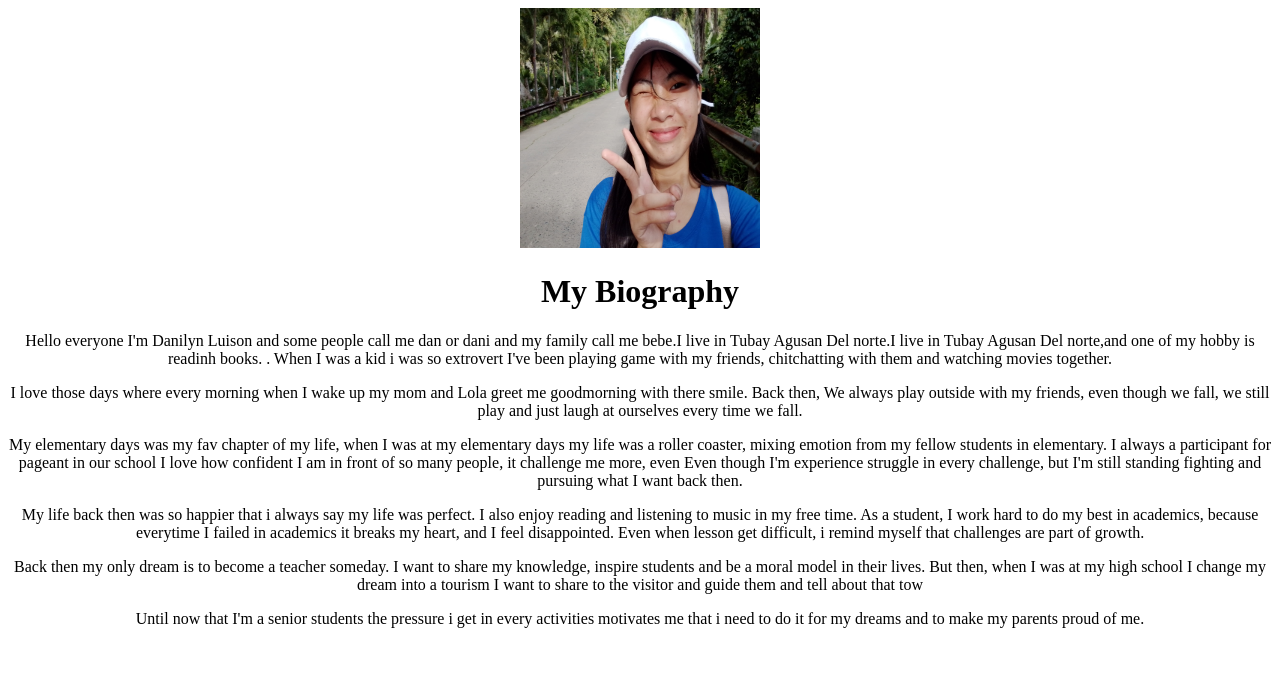
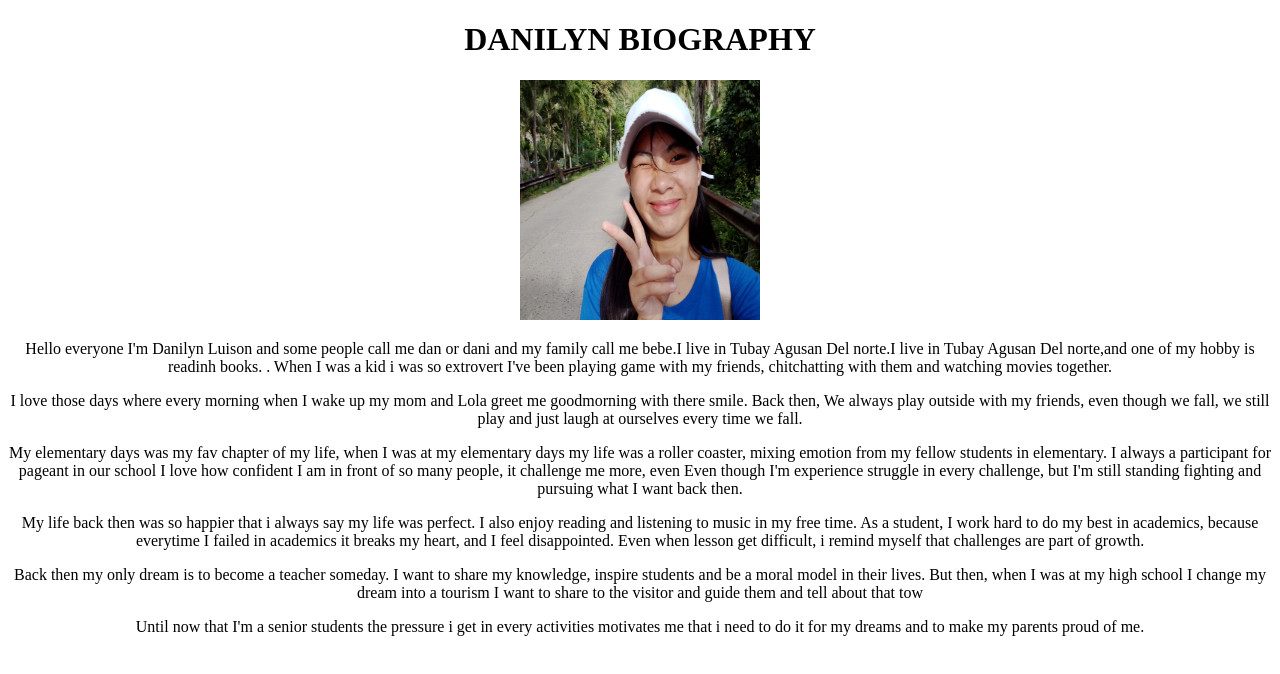
Before and after one commit to kimavery145-afk/Danilyn-s-website-, a plain HTML site: page index.html in a window 1280 px wide. Drawn offline with Linux system fonts and the light colour scheme.

Commit message:
Update index.html

```diff
--- a/index.html
+++ b/index.html
@@ -5,10 +5,9 @@
 </head>
 <body style="text-align:center;">
 
+<h1> DANILYN BIOGRAPHY </h1>
 
 <img src="IMG_20250918_154450.jpg" alt="My Picture" width="240" height="240">
-
-<h1>My Biography</h1>
 
 
 
```
